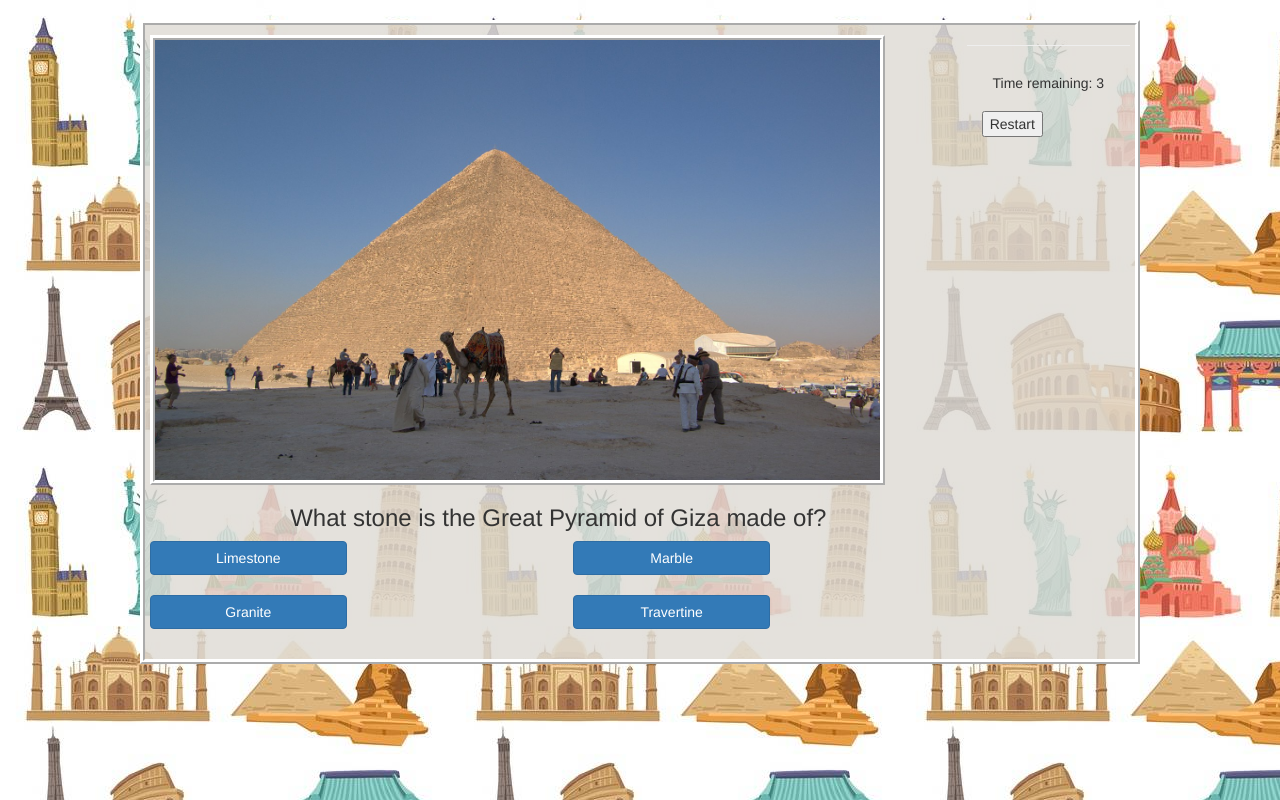
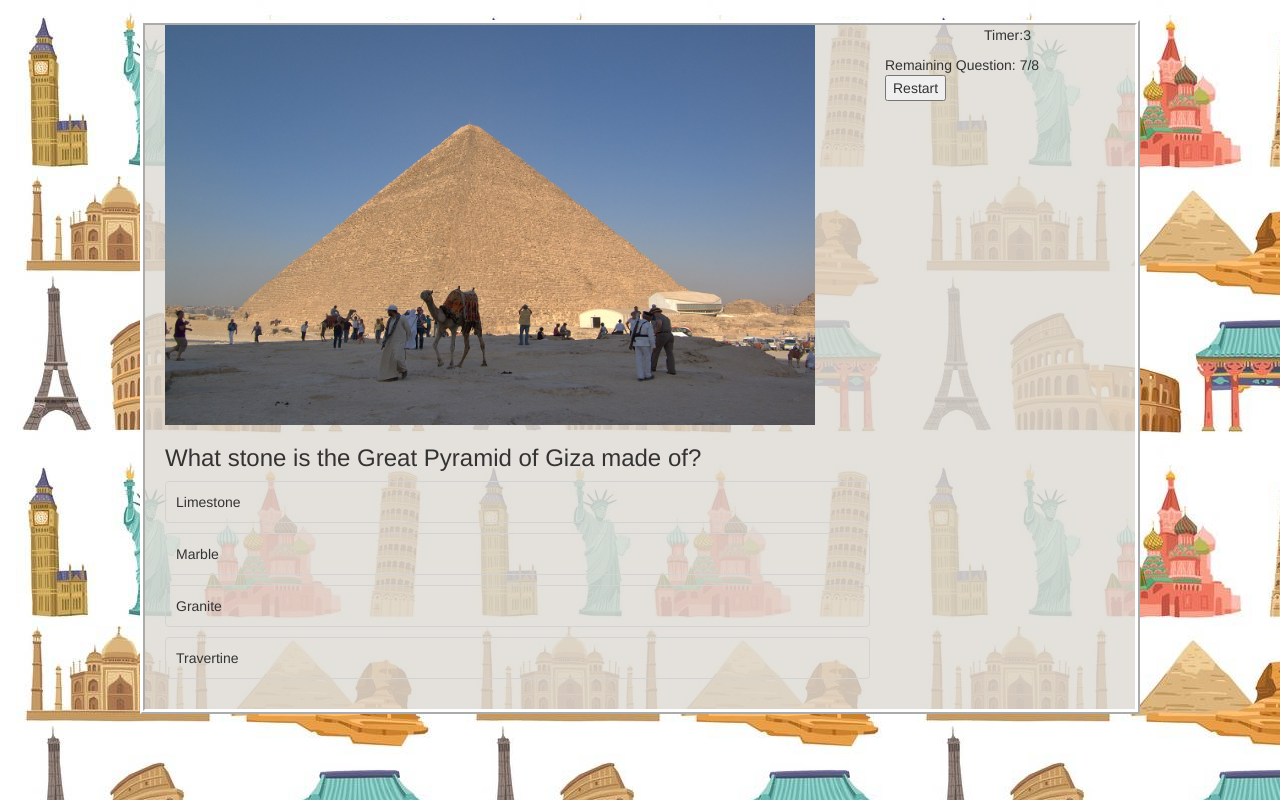
Before and after one commit to sialbul/TriviaGame, a plain HTML site: page index.html in a window 1280 px wide. Both pictures are taken after a click on the button "Start". Drawn offline with nearby package versions, Linux system fonts and the light colour scheme.

Commit message:
everything is working but needs styling

```diff
--- a/assets/css/style.css
+++ b/assets/css/style.css
@@ -1,7 +1,7 @@
 body {
   background-image: url(../images/world3.jpg);
 }
-#container3{
+#container{
   padding: 0px 20px 20px 20px;
   margin: 0 auto;
   margin-top: 20px;
@@ -9,6 +9,18 @@ body {
   width: 1000px;
   border: 5px ridge white;
   position: relative;
+}
+
+img{
+  width: 650px;
+  height:400px;
+}
+
+.choice{
+border: 1px solid lightgrey;
+padding: 10px;
+border-radius: 4px;
+cursor: pointer;
 }
 #container2 {
   margin: 0 auto;
@@ -52,6 +64,3 @@ h4 {
   margin-top: 10px;
   border: 5px ridge white;
 }
-
-#question {
-}
--- a/assets/javascript/app.js
+++ b/assets/javascript/app.js
@@ -1,188 +1,166 @@
-$(document).ready(function () {
-    $("#container3").hide();
-    $("#container4").hide();
-    questionList = [
-        {
-            question: "What stone is the Great Pyramid of Giza made of?",
-            option: ["Limestone", "Marble", "Granite", "Travertine"],
-            answer: "Limestone",
-            image: "assets/images/greatPyramid.jpg"
-        },
-        {
-            question: "What is the length of The Great Wall of China?",
-            option: ["13170 mi", "7500 mi", "17100 mi", "2500 mi"],
-            answer: "13170 mi",
-            image: "assets/images/greatWall.jpg",
-        },
-        {
-            question: "When was the Hagia Sophia built?",
-            option: ["6th century", "10th century", "12nd century", "18th century"],
-            answer: "6th century",
-            image: "assets/images/hagiaSophia.jpg",
+let counter = 5;
+let currentQuestion = 0;
+let score = 0;
+let lost = 0;
+let timer;
 
-        },
-        {
-            question: "Where is Machu Picchu?",
-            option: ["Peru", "Mexico", "Indiana", "China"],
-            answer: "Peru",
-            image: "assets/images/MachuPicchu.jpg",
 
-        },
-        {
-            question: "How many visitors are allowed to visit Potala Palace per day?",
-            option: [2300, 10, 120, 1500],
-            answer: 2300,
-            image: "assets/images/potalaPAlace.jpg",
+function nextQuestion() {
+    const isQuestionOver = questionList.length - 1 === currentQuestion;
 
-        },
-        {
-            question: "Where is Stonehenge?",
-            option: ["England", "Indiana", "Ireland", "Scotland"],
-            answer: "England",
-            image: "assets/images/Stonehenge.jpg",
+    if (isQuestionOver) {
+        console.log("Game is over");
+        displayResult();
 
-        },
-        {
-            question: "What stone is the Taj Mahal made of?",
-            option: ["Marble", "Limestone", "Granite", "Travertine"],
-            answer: "Marble",
-            image: "assets/images/Tajmahal.jpg",
+    } else {
+        currentQuestion++;
+        loadQuestion();
 
-        },
-        {
-            question: "How many entrances are there in the Colosseum?",
-            option: [80, 50, 30, 10],
-            answer: "80",
-            image: "assets/images/colosseum.jpg",
-
-        }]
-    var question;
-    var option;
-    var correctCount = 0;
-    var wrongCount = 0;
-    var unanswerCount = 0;
-    var image;
-    var pick;
-    var intervalId;
-    var questionCount = questionList.length;
-    var running = false;
-    var newArray = [];
-    var holder = [];
-    //var wins = 0;
-    //var losses = 0;
-    //var pass = 0;
-
-    $("#start").on("click", function () {
-        $("#container2").hide();
-        $("#container3").show();
-        $("#container4").hide();
-        populateQuestion();
-        runTimer();
-    });
-
-    function runTimer() {
-        if (!running) {
-            timer=5;
-                        clearInterval(intervalId);
-            intervalId = setInterval(decrement, 1000);
-            // $("#timeleft").show();
-            // $("#answerblock").hide();
-        }
-        //  The decrement function.
-        function decrement() {
-            timer--;
-            $("#timeleft").html("<h5>Time remaining:   " + timer + "</h5>");
-            //stop timer if reach 0
-            if (timer == 0) {
-                // stop();
-                clearInterval(intervalId);
-            }
     }
 }
 
-    var i = 0;
-    var currentQuestion;
-
-    var populateQuestion = function () {
-        runTimer();
-        currentQuestion = questionList[i]; +
-            console.log(currentQuestion);
-        $("#question").text(currentQuestion.question);
-        $("#option1").text(currentQuestion.option[0]);
-        $("#option2").text(currentQuestion.option[1]);
-        $("#option3").text(currentQuestion.option[2]);
-        $("#option4").text(currentQuestion.option[3]);
-        $("#questionImg").attr("src", currentQuestion.image);
-        i++;
-    };
-
-    function displayedCorrect() {
-        $("#answerblock").html("<h3>" + "Correct answer:   " + currentQuestion.answer + "</h3>");
+function timeUp() {
+    clearInterval(timer);
+    lost++;
+    resultOfQuestion('lost');
+    setTimeout(nextQuestion, 3 * 1000);
+}
+function countDown() {
+    counter--;
+    $('#timeleft').html("Timer:" + counter);
+    if (counter === 0) {
+        //todo
+        timeUp();
+    }
 
 }
+//Display the image, the question and the choices to the browser
+
+function loadQuestion() {
+
+    counter = 5;
+    timer = setInterval(countDown, 1000);
+    const image = questionList[currentQuestion].image;
+    const question = questionList[currentQuestion].question;
+    const choices = questionList[currentQuestion].choices;
+
+    $('#timeleft').html("Timer:" + counter);
+    $('#remaning').html(`${loadRemainingQuestion()}`);
+    $('#game').html(`
+    <img src="${image}"/>
+    <h3>${question}</h3>
+    ${loadChoices(choices)}
+    `);
+    $('#resultSection').html(`<p></p>`);
+
+
+}
+
+function loadChoices(choices) {
+    let result = '';
+    for (let i = 0; i < choices.length; i++) {
+        result += `<p class="choice" data-answer="${choices[i]}">${choices[i]}</p>`;
+    }
+    return result;
+}
+
+
+//event delegation
+$(document).on('click', ".choice", function () {
+    clearInterval(timer);
+    var selectedAnswer = $(this).attr("data-answer");
+    var answer = questionList[currentQuestion].answer;
+    console.log('choice', selectedAnswer);
+
+    if (selectedAnswer === answer) {
+        score++;
+        resultOfQuestion('win');
+        setTimeout(nextQuestion, 3 * 1000);
+        console.log("wins")
+    } else {
+        lost++;
+        resultOfQuestion('lost');
+        setTimeout(nextQuestion, 3 * 1000);
+        console.log("lost");
+    }
+
+})
+
+function displayResult() {
+    const result = `
+<p> You get ${score} questions(s) right </p>
+<p> You missed ${lost} questions(s) </p>
+<p> Total questions ${questionList.length}</p>
+<button class="restart2">Restart</button>
+`;
+    $('#game').html(result);
+    $('#timeleft').hide();
+    $('#restart').hide();
+}
+
+$(document).on('click', '.restart2', function () {
+    clearInterval(timer);
+    counter = 5;
+    currentQuestion = 0;
+    score = 0;
+    lost = 0;
+    timer = null;
+    loadQuestion();
+
+})
+
+$(document).on('click', '#restart', function () {
+    clearInterval(timer);
+    counter = 5;
+    currentQuestion = 0;
+    score = 0;
+    lost = 0;
+    timer = null;
+    loadQuestion();
 });
-// //  The stop function
-function stop() {
-    clearInterval(intervalId);
-    //  Clears our intervalId
-    //  We just pass the name of the interval
-    //  to the clearInterval function.
+
+
+
+$("#restart").click(function () {
+    return confirm("Are you sure you want to restart the game?")
+});
+
+function loadRemainingQuestion() {
+    const remainingQuestion = questionList.length - (currentQuestion + 1);
+    const totalQuestion = questionList.length;
+
+    return `Remaining Question: ${remainingQuestion}/${totalQuestion}`;
+
 }
-// //  Execute the run function.
 
-$("#option").on("click", function () {
-    populateQuestion();
-    for (var i = 0; i < questionList.length; i++) {
-        holder.push(questionList[i]);
-    }
-    //grab array position from userGuess
-    userGuess = parseInt($(this).attr("data-guessvalue"));
+function resultOfQuestion(status) {
+    const answer = questionList[currentQuestion].answer;
 
-    //correct guess or wrong guess outcomes
-    if (userGuess === this.answer) {
-        stop();
-        correctCount++;
-        userGuess = "";
-        $("#answerblock").html("<p>Correct!</p>");
-        setTimeout(2000);
+    if (status === 'win') {
+        $('#resultSection').html(`<p><b>Congrulations</b>, you pick the correct answer</p>`);
+        // $(answer).css("background-color", "#ff0000");
+
 
     } else {
-        stop();
-        wrongCount++;
-        userGuess = "";
-        $("#answerblock").html("<p>Wrong! The correct answer is: " + currentQuestion.answer + "</p>");
-        setTimeout(4000);
-    }
-})
+        $('#resultSection').html(`<p>Oppps! Correct answer was <b>${answer}</b></p>`);
 
-//run the score screen if all questions answered
-console.log("wrongCount = " + wrongCount + ", correctCount = " + correctCount);
-
-function resultPage() {
-    if ((wrongCount + correctCount + unanswerCount) === questionCount.length) {
-        $("#container4").show();
-        $("#container3").hide();
-        $("#result").html("<h3>Game Over!  Here's how you did: </h3>");
-        $("#result").append("<h4> Correct: " + correctCount + "</h4>");
-        $("#result").append("<h4> Incorrect: " + wrongCount + "</h4>");
-        $("#result").append("<h4> Unanswered: " + unanswerCount + "</h4>");
-        $("#restart").show();
-        correctCount = 0;
-        wrongCount = 0;
-        unanswerCount = 0;
-
-    } else {
-        runTimer();
-        populateQuestion();
+        // $(answer).css("background-color", "#ff0000");
 
     }
 }
-resultPage();
 
-$("#restart").on("click", function () {
-    for (var i = 0; i < holder.length; i++) {
-        options.push(holder[i]);
-    }
-    runTimer();
-    populateQuestion();
+
+
+$('#start').click(function () {
+    $('#container2').remove();
+    $('#container').show();
+
+
+    loadQuestion();
+
 })
+
+$(document).ready(function () {
+    $('#container2').show();
+    $('#container').hide();
+});
--- /dev/null
+++ b/assets/javascript/question.js
@@ -0,0 +1,55 @@
+const questionList = [
+    {
+        question: "What stone is the Great Pyramid of Giza made of?",
+        choices: ["Limestone", "Marble", "Granite", "Travertine"],
+        answer: "Limestone",
+        image: "assets/images/greatPyramid.jpg"
+    },
+    {
+        question: "What is the length of The Great Wall of China?",
+        choices: ["13170 mi", "7500 mi", "17100 mi", "2500 mi"],
+        answer: "13170 mi",
+        image: "assets/images/greatWall.jpg",
+    },
+    {
+        question: "When was the Hagia Sophia built?",
+        choices: ["6th century", "10th century", "12nd century", "18th century"],
+        answer: "6th century",
+        image: "assets/images/hagiaSophia.jpg",
+
+    },
+    {
+        question: "Where is Machu Picchu?",
+        choices: ["Peru", "Mexico", "Indiana", "China"],
+        answer: "Peru",
+        image: "assets/images/MachuPicchu.jpg",
+
+    },
+    {
+        question: "How many visitors are allowed to visit Potala Palace per day?",
+        choices: [2300, 10, 120, 1500],
+        answer: 2300,
+        image: "assets/images/potalaPAlace.jpg",
+
+    },
+    {
+        question: "Where is Stonehenge?",
+        choices: ["England", "Indiana", "Ireland", "Scotland"],
+        answer: "England",
+        image: "assets/images/Stonehenge.jpg",
+
+    },
+    {
+        question: "What stone is the Taj Mahal made of?",
+        choices: ["Marble", "Limestone", "Granite", "Travertine"],
+        answer: "Marble",
+        image: "assets/images/Tajmahal.jpg",
+
+    },
+    {
+        question: "How many entrances are there in the Colosseum?",
+        choices: [80, 50, 30, 10],
+        answer: "80",
+        image: "assets/images/colosseum.jpg",
+
+    }]
--- a/index.html
+++ b/index.html
@@ -2,16 +2,17 @@
 <html>
 
 <head>
+    <!-- Required meta tags -->
+    <meta charset="utf-8">
+    <meta name="viewport" content="width=device-width, initial-scale=1, shrink-to-fit=no">
+    <title>Trivia Game</title>
+    <!-- CDNs for jQuery, Popper.js and Bootstrap JS -->
     <link rel="stylesheet" href="https://maxcdn.bootstrapcdn.com/bootstrap/3.3.7/css/bootstrap.min.css"
         integrity="sha384-BVYiiSIFeK1dGmJRAkycuHAHRg32OmUcww7on3RYdg4Va+PmSTsz/K68vbdEjh4u" crossorigin="anonymous">
     <link rel="stylesheet" type="text/css" href="./assets/css/style.css">
     <link href='http://fonts.googleapis.com/css?family=Great+Vibes' rel='stylesheet' type='text/css'>
     <link href='http://fonts.googleapis.com/css?family=Berkshire+Swash' rel='stylesheet' type='text/css'>
-    <!-- Required meta tags -->
-    <meta charset="utf-8">
-    <meta name="viewport" content="width=device-width, initial-scale=1, shrink-to-fit=no">
-    <title>Trivia Game</title>
-    <!-- CDNs for jQuery, Popper.js and Bootstrap JS -->
+
 </head>
 
 <body>
@@ -20,53 +21,25 @@
         <h1>World Wonders</h1>
         <br>
         <h4>Trivia Game</h4>
-        <br>
         <button id="start">Start</button>
     </div>
-    <div id="container3">
-        <div class="card-group">
-            <div class="card">
+    <div id="container">
         <div class="row">
-                    <div class="col-md-10 col-lg-10">
+            <div class="col-md-9 col-lg-9">
+                <div id="game"></div>
+            </div>
+            <div class="col-md-3 col-lg-3">
                 <div class="row">
-                            <img id="questionImg" src="" alt="Card image cap" width="90%" height="450px">
+                    <div id="timeleft" style="text-align: center"></div>
                 </div>
                 <div class="row">
-                            <div class="card-body">
-                                <div class="col-lg-12" style="text-align: center" ;>
-                                    <h3 id="question" class="card-title">Card title</h3>
+                    <div id="resultSection"></div>
                 </div>
+                <div class="row">
+                    <div id="remaning"></div>
                 </div>
-                            <p class="card-text">
                 <div class="row">
-                                    <div class="col-md-6 col-lg-6">
-                                        <button id="option1" class="btn btn-primary number col-lg-6 option"></button>
-                                    </div>
-                                    <div class="col-md-6 col-lg-6">
-                                        <button id="option2" class="btn btn-primary number col-lg-6 option"></button>
-                                    </div>
-                                </div>
-                                <br>
-                                <div class="row">
-                                    <div class="col-md-6 col-lg-6">
-                                        <button id="option3" class="btn btn-primary number col-lg-6 option"></button>
-                                    </div>
-                                    <div class="col-md-6 col-lg-6">
-                                        <button id="option4" class="btn btn-primary number col-lg-6 option"></button>
-                                    </div>
-
-                                </div>
-                            </p>
-                        </div>
-                    </div>
-                    <hr>
-                    <div class="col-md-2 col-lg-2">
-                        <div id="timeleft" style="text-align: center"></div>
-
-                        <div id="answerblock" style="text-align: center"></div>
-                        <h2 id="result"></h2>
                     <button id="restart">Restart</button>
-                    </div>
                 </div>
             </div>
         </div>
@@ -81,10 +54,8 @@
         integrity="sha384-B0UglyR+jN6CkvvICOB2joaf5I4l3gm9GU6Hc1og6Ls7i6U/mkkaduKaBhlAXv9k"
         crossorigin="anonymous"></script>
 
+    <script src="./assets/javascript/question.js"></script>
     <script src="./assets/javascript/app.js"></script>
-
-
-
 
 </body>
 
```
Lines whose indentation alone changed are shown as unchanged.
